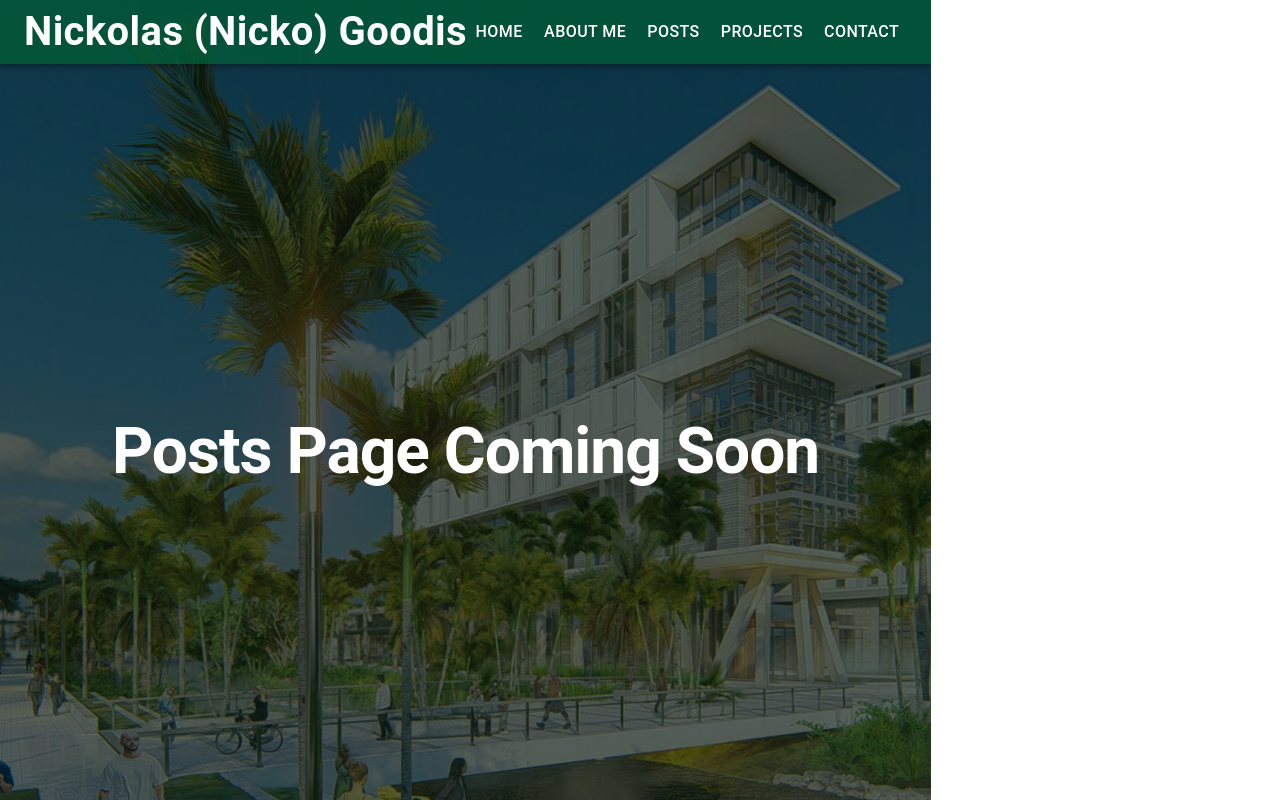
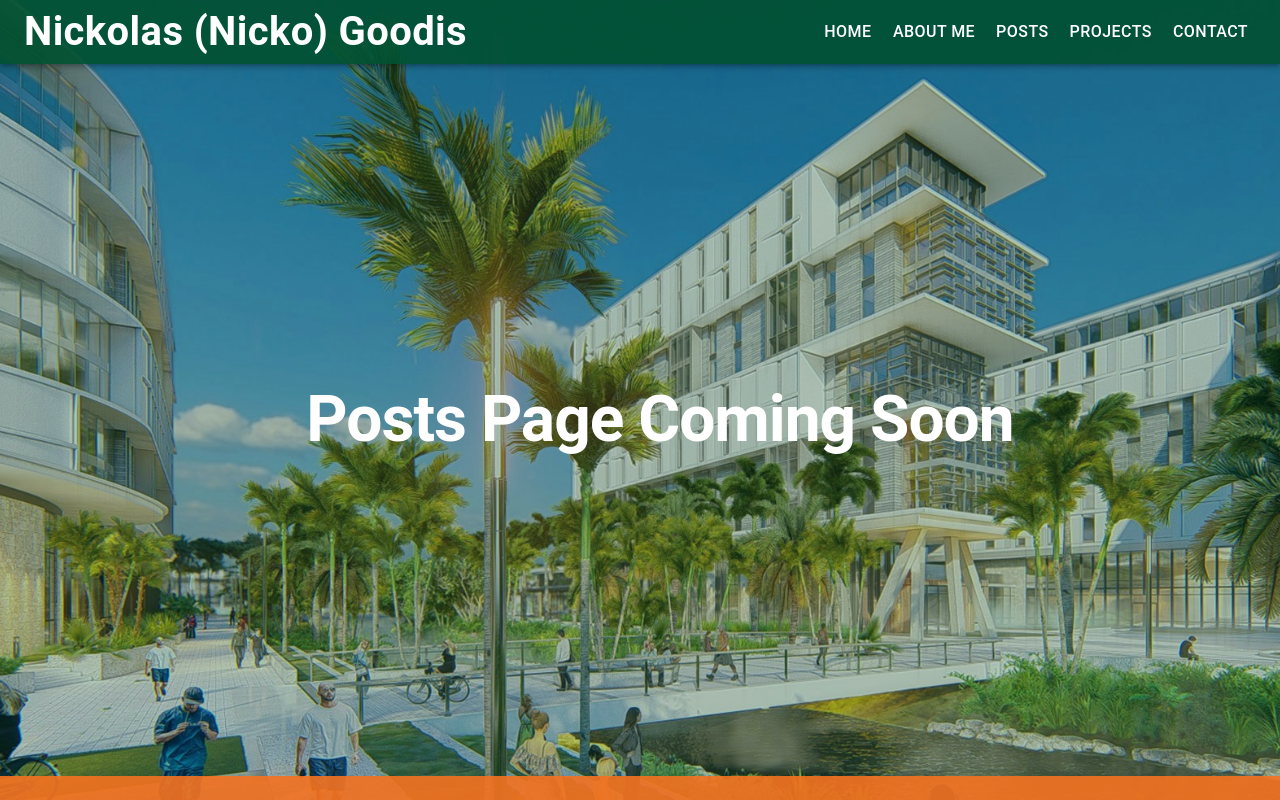
Before and after one commit to ncg87/personal-website, a React (Vite) app in the folder website/: page /posts in a window 1280 px wide. Shown: the top 800 px of the page. Built offline with nearby package versions, Linux system fonts and the light colour scheme.

Commit message:
fixed placeholder issue

```diff
--- a/website/src/App.jsx
+++ b/website/src/App.jsx
@@ -5,38 +5,7 @@ import Footer from './components/Footer';
 import HomePage from './components/HomePage';
 import AboutMe from './components/AboutMe';
 import Box from '@mui/material/Box';
-import Typography from '@mui/material/Typography';
-
-const PlaceholderPage = ({ title }) => (
-    <Box
-        sx={{
-            display: 'flex',
-            justifyContent: 'center',
-            alignItems: 'center',
-            minHeight: 'calc(100vh - 64px)', // Ensure it fills the screen minus the header and footer height
-            padding: '20px',
-            color: 'white',
-            textAlign: 'center',
-            position: 'relative',
-            backgroundColor: 'rgba(0, 0, 0, 0.5)', // Optional overlay
-        }}
-    >
-        {/* Placeholder Content */}
-        <Typography
-            variant="h1"
-            sx={{
-                fontSize: 'clamp(2rem, 5vw, 4rem)', // Responsive font size
-                fontWeight: 'bold',
-                zIndex: 1, // Ensures the text appears above the background
-            }}
-        >
-            {title} Page Coming Soon
-        </Typography>
-    </Box>
-);
-
-
-
+import PlaceholderPage from './components/PlaceHolder';
 
 const App = () => {
     return (
@@ -46,8 +15,8 @@ const App = () => {
                 sx={{
                     backgroundColor: 'rgba(0, 80, 48, 0.3)', // Background overlay color
                     position: 'relative',
-                    minHeight: '100%', // Ensures the app spans the entire viewport
-                    width: '100%',
+                    minHeight: '100vh', // Ensures the app spans the entire viewport
+                    width: '100vw',
                     overflow: 'hidden', // Prevent content overflow
                 }}
             >
--- /dev/null
+++ b/website/src/components/PlaceHolder.jsx
@@ -0,0 +1,32 @@
+import React from 'react';
+import Box from '@mui/material/Box';
+import Typography from '@mui/material/Typography';
+
+const PlaceholderPage = ({ title }) => (
+    <Box
+        sx={{
+            display: 'flex',
+            flexDirection: 'column', // Ensures content stacks vertically
+            justifyContent: 'center', // Centers content vertically
+            alignItems: 'center', // Centers content horizontally
+            minHeight: 'calc(100vh - 128px)', // Ensures full viewport height minus header/footer
+            width: '100%', // Takes the full width of the container
+            padding: '20px',
+            textAlign: 'center', // Centers text horizontally
+            overflow: 'hidden', // Prevents overflow of content
+        }}
+    >
+        <Typography
+            variant="h1"
+            sx={{
+                fontSize: 'clamp(2rem, 5vw, 4rem)', // Dynamically scales font size
+                fontWeight: 'bold',
+                color: 'white',
+            }}
+        >
+            {title} Page Coming Soon
+        </Typography>
+    </Box>
+);
+
+export default PlaceholderPage;
```
